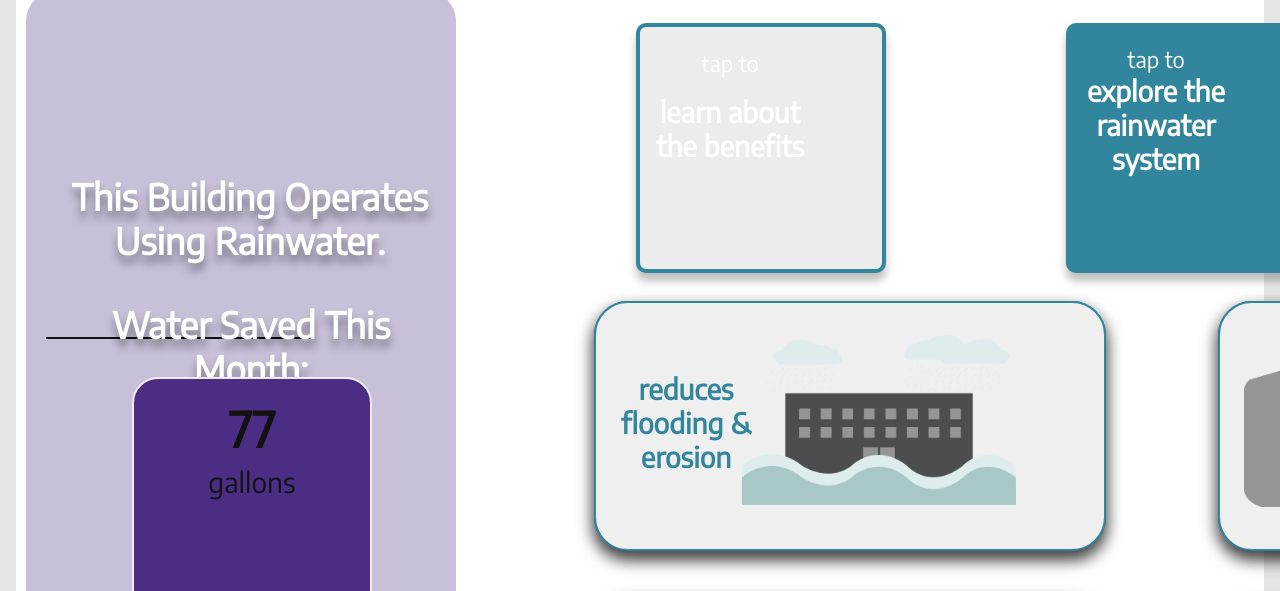
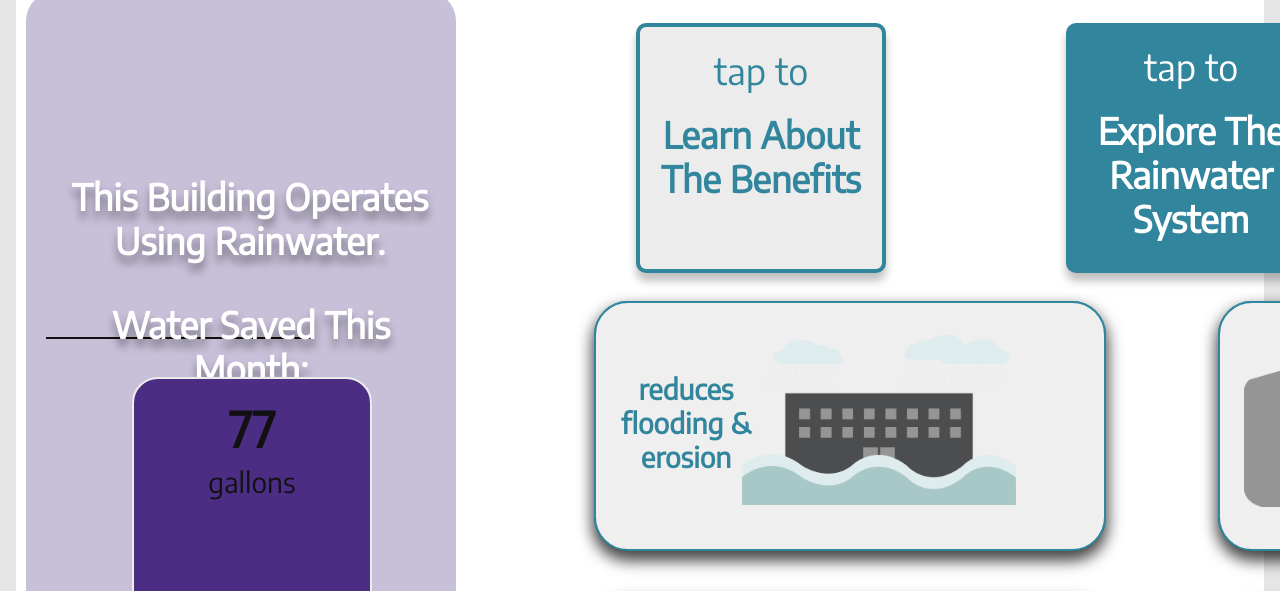
Before and after one commit to ewbrainwateradmin/ewb-rainwater-client, a website: page static/index.html in a window 1280 px wide. Shown: the part 141-732 px from the top of the page. Drawn offline with Linux system fonts and the light colour scheme; files whose address does not match are found by name.

Commit message:
Fixed top 3 buttons

```diff
--- a/static/css/styles.css
+++ b/static/css/styles.css
@@ -232,30 +232,37 @@ hr { /*this is the place to edit that little line by the time thing*/
 
 /*the words "tap to" on the button*/
 .buttons a p.tapTo {
-  width: 90px;
-  height: 16px;
   font-family: Encode Sans;
   font-style: normal;
   font-weight: normal;
-  font-size: 11px;
-  line-height: 14px;
+  font-size: 18px;
+  line-height: 22px;
   text-align: center;
-  color:#FFFFFF;
+  text-transform: lowercase;
+  position: relative;
+  top: -7px;
+  color: white;
+
 }
 
 /*the description on the button*/
 div.buttons a p.description {
-  width: 90px;
-  height: 20px;
   font-family: Encode Sans;
   font-style: normal;
   font-weight: 600;
-  font-size: 14px;
-  line-height: 17px;
+  font-size: 18px;
+  line-height: 22px;
   display: flex;
   align-items: center;
   text-align: center;
-  color: #FFFFFF;
+  text-transform: capitalize;
+  position: relative;
+  top: -15px;
+  color: white;
+}
+
+.buttons .benefits div.button1 p {
+  color: #31859C;
 }
 
 /*make the buttons change state when you hover over*/
```
